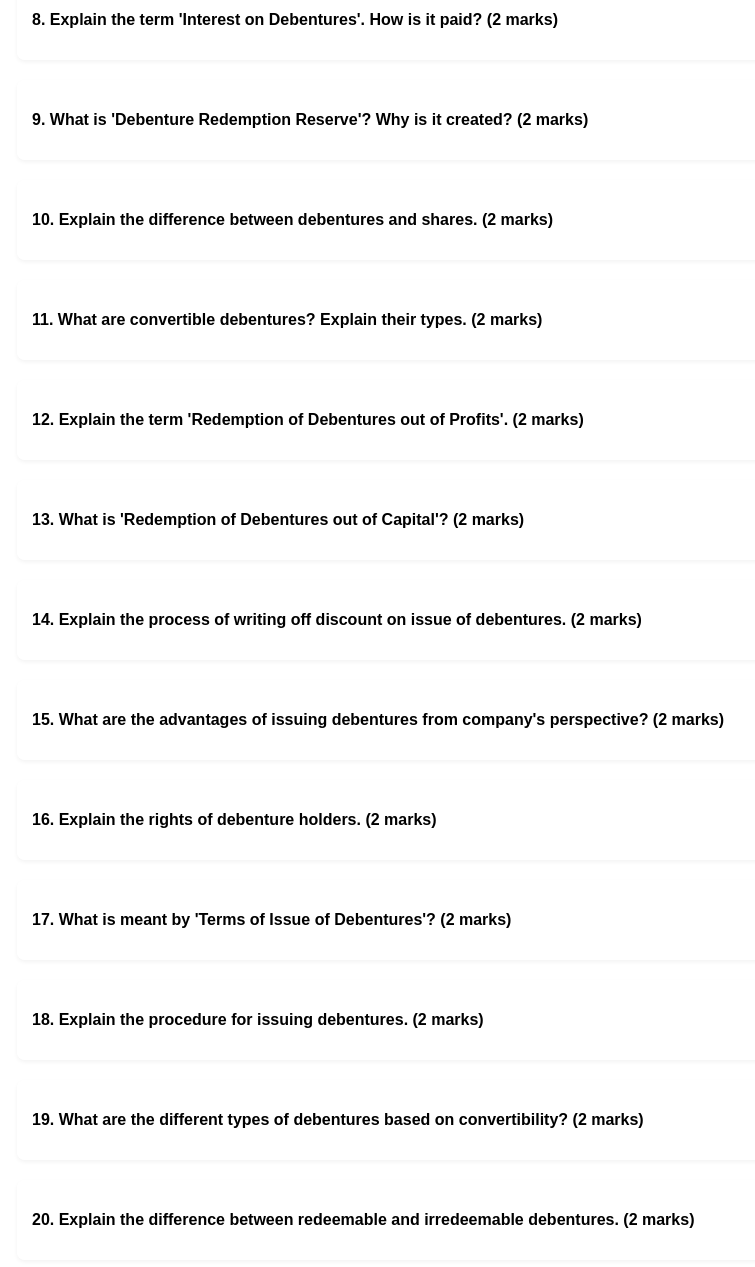
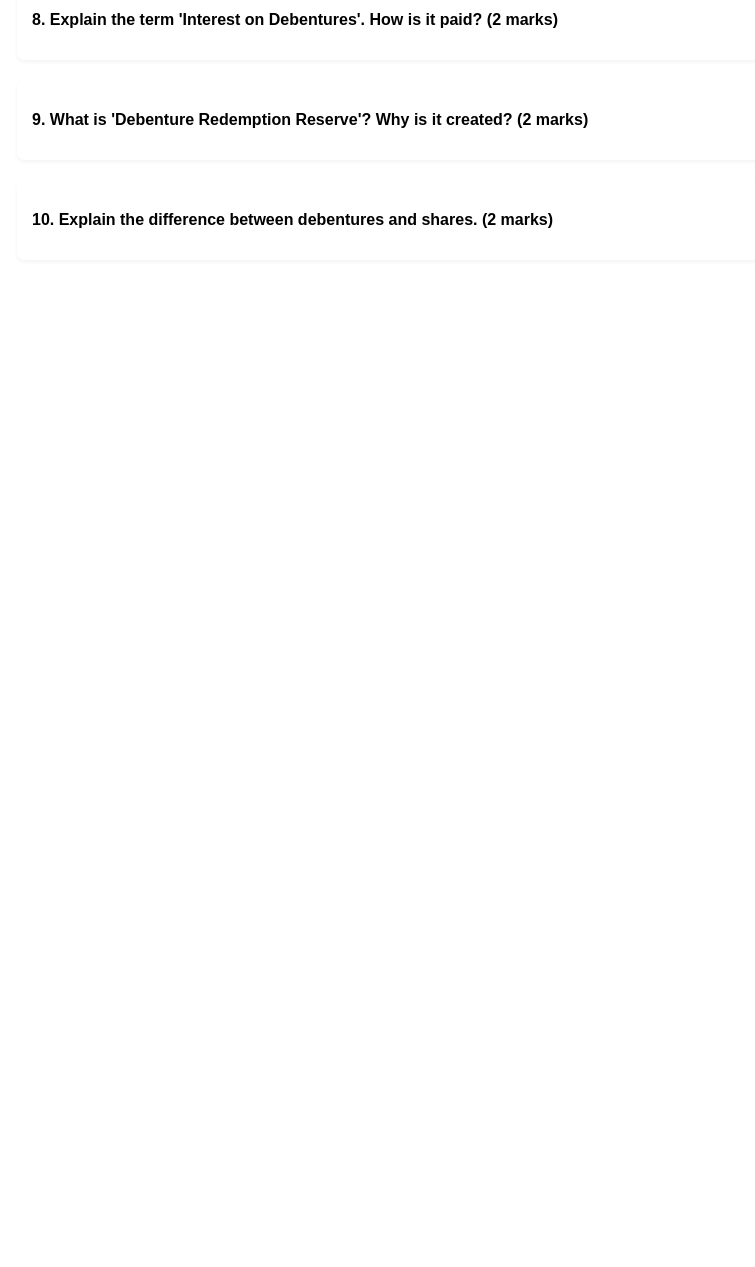
Before and after one commit to zub98/account-debentures, a plain HTML site: page index.html in a window 1280 px wide. Shown: the part 1201-2468 px from the top of the page, without its empty margins (23-778 px from the left). After the commit the page ends 1501 px from the top, so only its background shows below. Drawn offline with Linux system fonts and the light colour scheme.

Commit message:
Update index.html

```diff
--- a/index.html
+++ b/index.html
@@ -73,7 +73,7 @@
         <ul>
             <li>All questions are compulsory</li>
             <li>Each question carries 2 marks</li>
-            <li>Total number of questions: 20</li>
+            <li>Total number of questions: 10</li>
             <li>Time allowed: 1 hour</li>
         </ul>
     </div>
@@ -118,45 +118,5 @@
         <p><strong>10. Explain the difference between debentures and shares. (2 marks)</strong></p>
     </div>
 
-    <div class="question">
-        <p><strong>11. What are convertible debentures? Explain their types. (2 marks)</strong></p>
-    </div>
-
-    <div class="question">
-        <p><strong>12. Explain the term 'Redemption of Debentures out of Profits'. (2 marks)</strong></p>
-    </div>
-
-    <div class="question">
-        <p><strong>13. What is 'Redemption of Debentures out of Capital'? (2 marks)</strong></p>
-    </div>
-
-    <div class="question">
-        <p><strong>14. Explain the process of writing off discount on issue of debentures. (2 marks)</strong></p>
-    </div>
-
-    <div class="question">
-        <p><strong>15. What are the advantages of issuing debentures from company's perspective? (2 marks)</strong></p>
-    </div>
-
-    <div class="question">
-        <p><strong>16. Explain the rights of debenture holders. (2 marks)</strong></p>
-    </div>
-
-    <div class="question">
-        <p><strong>17. What is meant by 'Terms of Issue of Debentures'? (2 marks)</strong></p>
-    </div>
-
-    <div class="question">
-        <p><strong>18. Explain the procedure for issuing debentures. (2 marks)</strong></p>
-    </div>
-
-    <div class="question">
-        <p><strong>19. What are the different types of debentures based on convertibility? (2 marks)</strong></p>
-    </div>
-
-    <div class="question">
-        <p><strong>20. Explain the difference between redeemable and irredeemable debentures. (2 marks)</strong></p>
-    </div>
-
 </body>
 </html>
```
